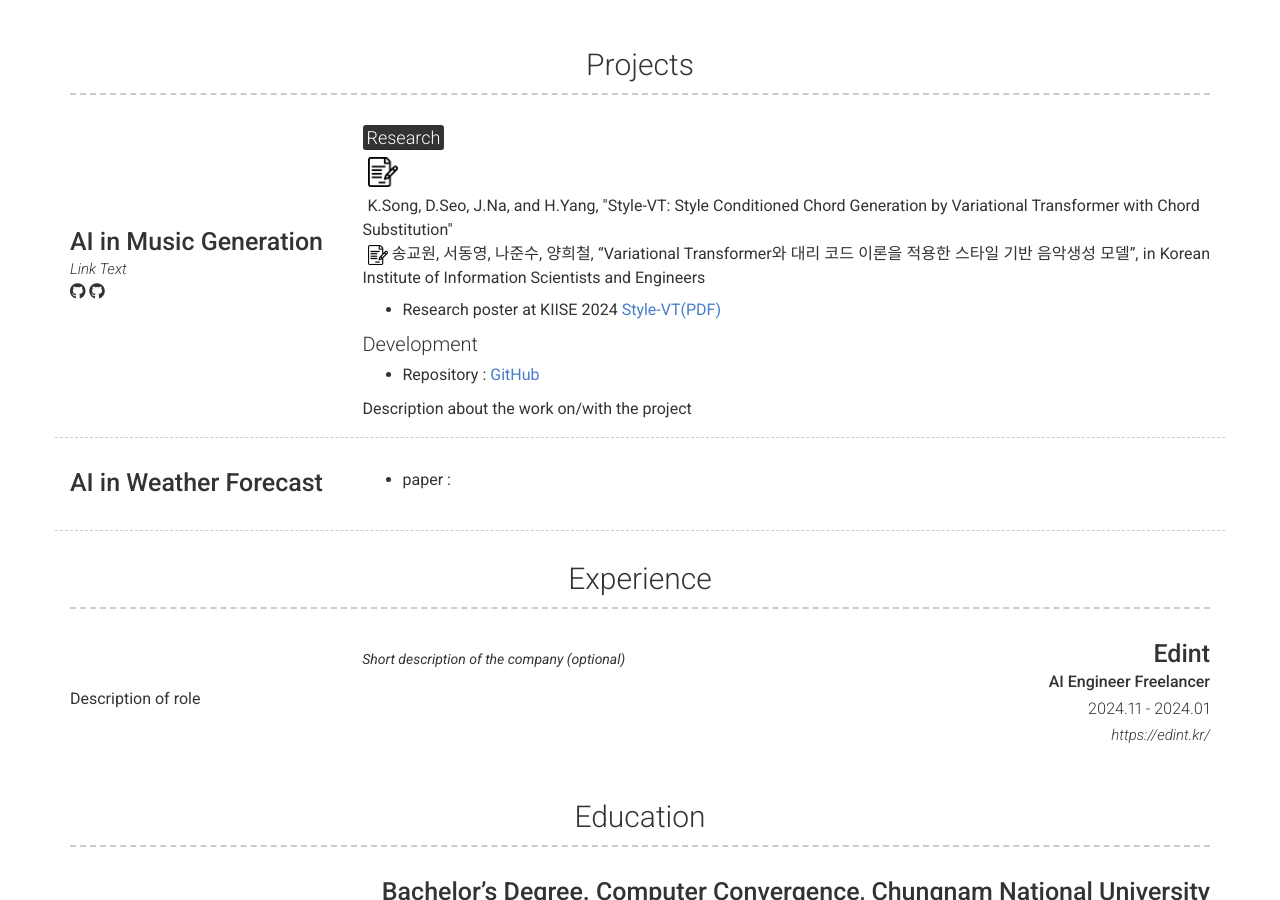
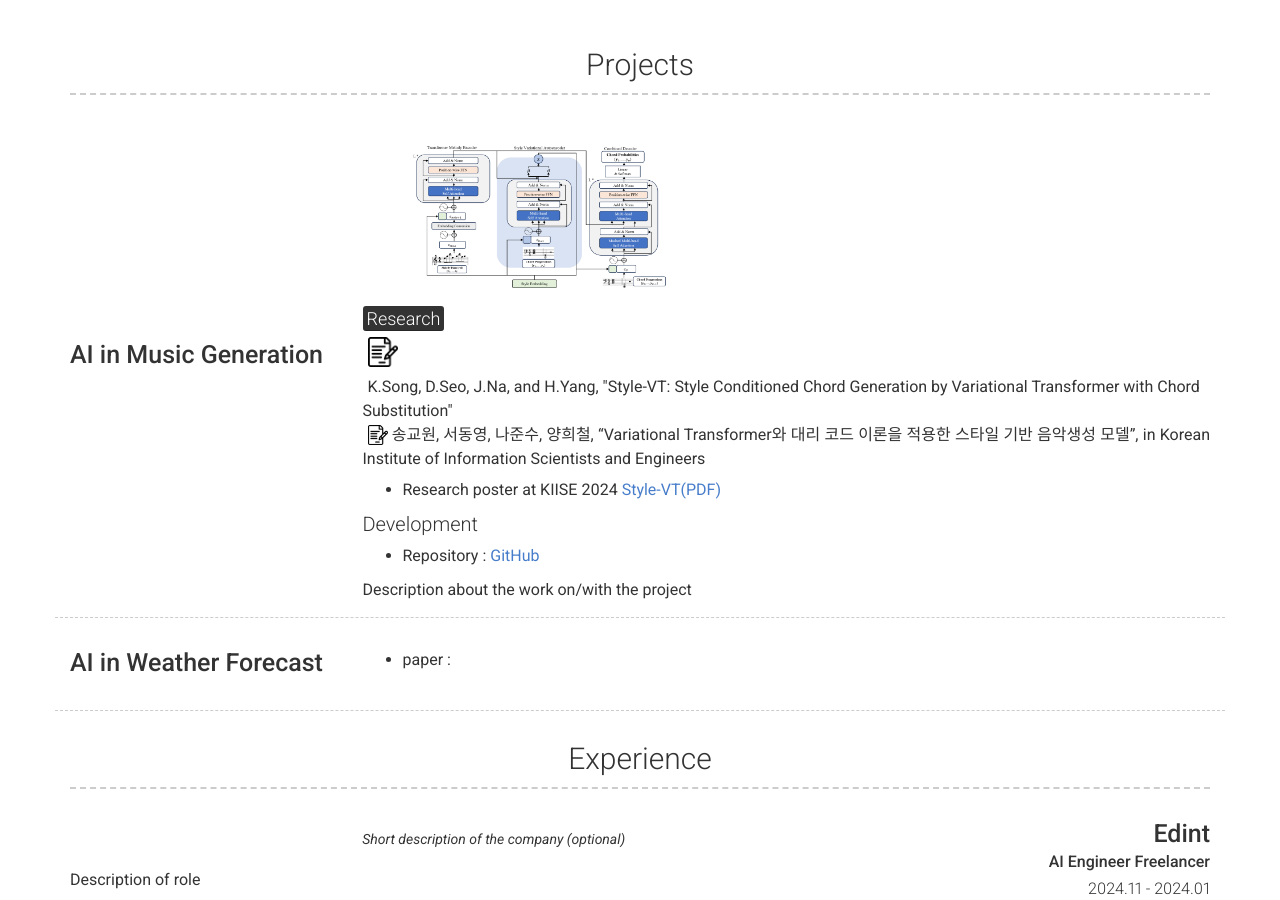
Before and after one commit to tim000519/tim000519.github.io, a Jekyll site: the page built from index.md, in a window 1280 px wide and 900 px high, scrolled down 505 px. Built offline with Jekyll 4.4.1, drawn with Linux system fonts in a browser that asks for light colours; nearby versions of some CDN libraries.

Commit message:
Update _config.yml

```diff
--- a/_config.yml
+++ b/_config.yml
@@ -70,19 +70,10 @@ content:
         border: weak  # Value of `weak` will display a weak border below this item. # Any
                       # other value (or no value) means no border will be displayed
         title: AI in Music Generation
-        link: Link to project (eg. sproogen.github.io/modern-resume-theme)(optional)
-        link_text: Link Text
-        additional_links:
-          - title:  Github page for project (eg. sproogen/modern-resume-theme)
-            icon: fab fa-github
-            url: Link to project (eg. sproogen.github.io/modern-resume-theme)(optional)
-          - title:  Github page for project (eg. sproogen/modern-resume-theme)
-            icon: fab fa-github
-            url: Link to project (eg. sproogen.github.io/modern-resume-theme)(optional)
-        # quote: >
-        #   <a href="/images/Style-VT_Last.png" target="_blank">
-        #     <img src="/images/Style-VT_Last.png" alt="AI in Music Generation" width="300" align="left">
-        #   </a>
+        quote: >
+          <a href="/images/Style-VT_Last.png" target="_blank">
+            <img src="/images/Style-VT_Last.png" alt="AI in Music Generation" width="300" style="display: block; margin-top: 10px; clear: both;">
+          </a>
 
         description: |
           ## <mark>Research</mark>
```
